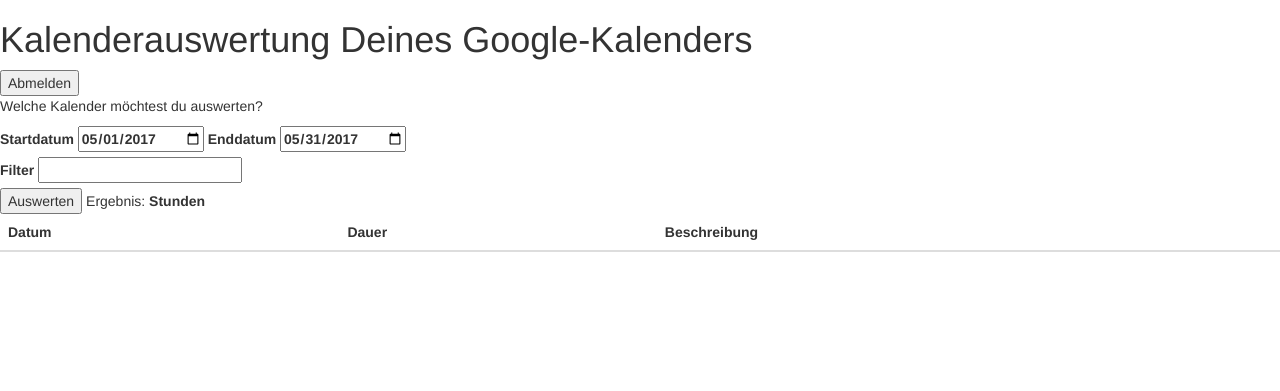
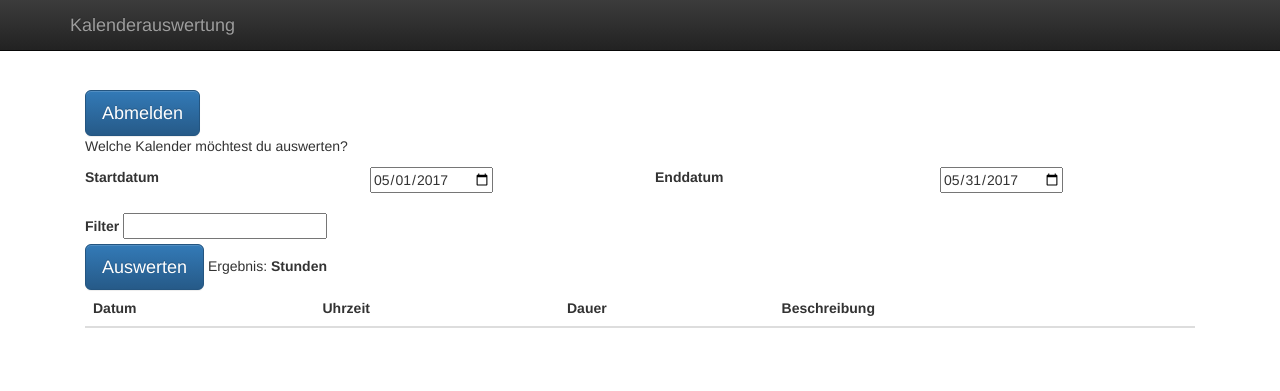
Before and after one commit to ylno/kalendarReporter, a plain HTML site: page index.html at #!/seite1 in a window 1280 px wide. Drawn offline with Linux system fonts and the light colour scheme; some packages are replaced by stand-ins of ours; a script that the page names is missing.

Commit message:
Layout, Zeit anzeigen

```diff
--- a/css/styles.css
+++ b/css/styles.css
@@ -0,0 +1,8 @@
+body {
+	padding-top: 50px;
+}
+
+.starter-template {
+	padding: 40px 15px;
+	text-align: left;
+}
--- a/index.html
+++ b/index.html
@@ -3,8 +3,8 @@
 <head>
 	<meta charset="utf-8"/>
 	<meta http-equiv="X-UA-Compatible" content="IE=edge">
+	<meta content='width=device-width, initial-scale=1.0, maximum-scale=1.0, user-scalable=0' name='viewport'/>
 	<meta http-equiv="Content-Language" content="de"/>
-	<meta content='width=device-width, initial-scale=1.0, maximum-scale=1.0, user-scalable=0' name='viewport'/>
 	<meta name="description" content="Kalenderauswertung">
 	<title>Kalenderauswertung</title>
 
@@ -44,7 +44,28 @@
 <body>
 
 <div class="view-container">
-	<div ng-view class="view-frame"></div>
+	<nav class="navbar navbar-inverse navbar-fixed-top">
+		<div class="container">
+			<div class="navbar-header">
+				<button type="button" class="navbar-toggle collapsed" data-toggle="collapse" data-target="#navbar" aria-expanded="false" aria-controls="navbar">
+					<span class="sr-only">Toggle navigation</span>
+					<span class="icon-bar"></span>
+					<span class="icon-bar"></span>
+					<span class="icon-bar"></span>
+				</button>
+				<a class="navbar-brand" href="#">Kalenderauswertung</a>
+			</div>
+			<div id="navbar" class="collapse navbar-collapse">
+				<ul class="nav navbar-nav">
+					<!--<li class="active"><a href="#">Home</a></li>-->
+					<!--<li><a href="#about">About</a></li>-->
+					<!--<li><a href="#contact">Contact</a></li>-->
+				</ul>
+			</div><!--/.nav-collapse -->
+		</div>
+	</nav>
+
+	<div ng-view class="view-frame container"></div>
 </div>
 
 
--- a/partials/seite1.html
+++ b/partials/seite1.html
@@ -1,39 +1,55 @@
-<div>
-	<h1>Kalenderauswertung Deines Google-Kalenders</h1>
+<div class="starter-template">
 
-	<button ng-click="login()" ng-show="showLoginButton">Anmelden</button>
-	<button ng-click="logout()" ng-show="!showLoginButton">Abmelden</button>
+
+	<!--<h1>Kalenderauswertung Deines Google-Kalenders</h1>-->
+
+	<button ng-click="login()" ng-show="showLoginButton" class="btn btn-primary btn-lg">Anmelden</button>
+	<button ng-click="logout()" ng-show="!showLoginButton" class="btn btn-primary btn-lg">Abmelden</button>
 
 	<div ng-show="!showLoginButton">
-		<p>Welche Kalender möchtest du auswerten?</p>
-
-		<ul>
-			<li ng-repeat="calendar in calendarList">
-				<label>
-					<input type="checkbox" ng-model="data.choosenCalendar[calendar.id]">{{calendar.summary}}</input>
-				</label>
-			</li>
-		</ul>
+		<div class="row">
+			<div class="col-md-12">
+				<p>Welche Kalender möchtest du auswerten?</p>
+			</div>
+			<div class="col-md-12">
+				<div ng-repeat="calendar in calendarList">
+					<label>
+						<input type="checkbox" ng-model="data.choosenCalendar[calendar.id]">{{calendar.summary}}</input>
+					</label>
+				</div>
+			</div>
+		</div>
 
 		<!--label for="singleSelect">Auswertungszeitraum:
 		<select name="singleSelect" ng-model="data.singleSelect">
 			<option value="1">Aktueller Monat</option>
 			<option value="2">Letzer Monat</option>
 		</select></label><br-->
-
-		<label>Startdatum <input type="date" ng-model="data.startdate"/></label>
-		<label>Enddatum <input type="date" ng-model="data.enddate"/></label>
-
+		<div class="row">
+			<div class="col-md-3">
+				<label for="startdatum">Startdatum </label>
+			</div>
+			<div class="col-md-3">
+				<input type="date" name="startdatum" ng-model="data.startdate"/>
+			</div>
+			<div class="col-md-3">
+				<label for="enddatum">Enddatum</label>
+			</div>
+			<div class="col-md-3">
+				<input type="date" name="enddatum" ng-model="data.enddate"/>
+			</div>
+		</div>
 		<br/>
 		<label>Filter <input type="text" ng-model="data.filter"/></label>
 		<br/>
-		<button ng-click="startCalculation()">Auswerten</button>
+		<button ng-click="startCalculation()" class="btn btn-primary btn-lg">Auswerten</button>
 
 		Ergebnis: <b>{{total | number: 2}} Stunden</b>
 		<table class="table table-striped">
 			<thead>
 			<tr>
 				<th>Datum</th>
+				<th>Uhrzeit</th>
 				<th>Dauer</th>
 				<th>Beschreibung</th>
 			</tr>
@@ -42,6 +58,7 @@
 
 			<tr ng-repeat="event in resultList">
 				<td>{{event.start | date}}</td>
+				<td>{{event.start | date:'HH:mm'}}-{{event.end | date:'HH:mm'}}</td>
 				<td>{{event.getDuration() | number: 2}}h</td>
 				<td>{{event.summary}}</td>
 			</tr>
```
